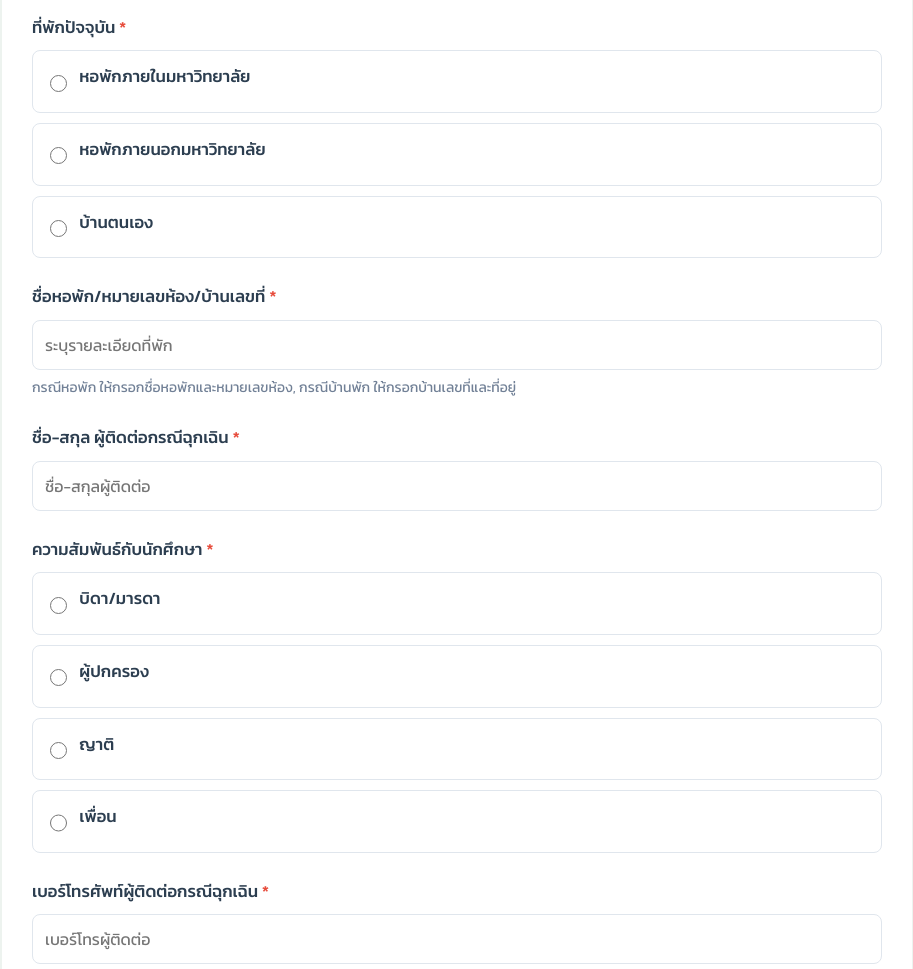
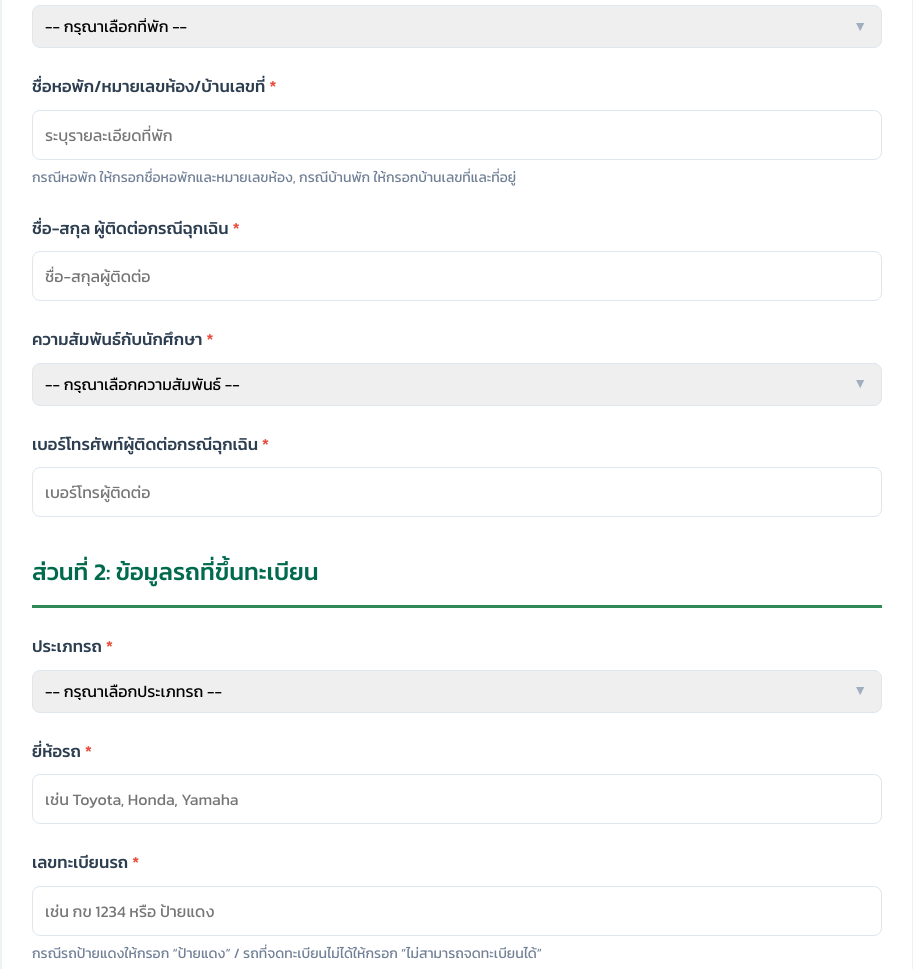
Before and after one commit to DSSDWU/wuvahicle-register, a plain HTML site: page index.html in a window 1280 px wide. Shown: the part 796-1765 px from the top of the page, without its empty margins (183-1096 px from the left). Drawn offline with Linux system fonts and the light colour scheme; some packages are replaced by stand-ins of ours; a script that the page names is missing.

Commit message:
Update index.html

```diff
--- a/index.html
+++ b/index.html
@@ -50,7 +50,7 @@
         }
 
         .header img {
-            max-width: 180px; /* Adjusted logo size */
+            max-width: 120px; /* Further adjusted logo size */
             height: auto;
             margin-bottom: 10px;
         }
@@ -300,19 +300,16 @@
                     <label for="phone" class="required">เบอร์โทรศัพท์</label>
                     <input type="tel" id="phone" name="phone" required pattern="0\d{9}" title="กรุณากรอกเบอร์โทรศัพท์ 10 หลัก และขึ้นต้นด้วย 0" placeholder="เช่น 0812345678">
                 </div>
+                <!-- Changed to Dropdown -->
                 <div class="form-group">
-                    <label class="required">ที่พักปัจจุบัน</label>
-                    <div class="radio-group">
-                        <input type="radio" id="dorm-in" name="residence" value="หอพักภายในมหาวิทยาลัย" required>
-                        <label for="dorm-in">หอพักภายในมหาวิทยาลัย</label>
-                    </div>
-                    <div class="radio-group">
-                        <input type="radio" id="dorm-out" name="residence" value="หอพักภายนอกมหาวิทยาลัย">
-                        <label for="dorm-out">หอพักภายนอกมหาวิทยาลัย</label>
-                    </div>
-                    <div class="radio-group">
-                        <input type="radio" id="home" name="residence" value="บ้านตนเอง">
-                        <label for="home">บ้านตนเอง</label>
+                    <label for="residence" class="required">ที่พักปัจจุบัน</label>
+                    <div class="select-container">
+                        <select id="residence" name="residence" required>
+                            <option value="" disabled selected>-- กรุณาเลือกที่พัก --</option>
+                            <option value="หอพักภายในมหาวิทยาลัย">หอพักภายในมหาวิทยาลัย</option>
+                            <option value="หอพักภายนอกมหาวิทยาลัย">หอพักภายนอกมหาวิทยาลัย</option>
+                            <option value="บ้านตนเอง">บ้านตนเอง</option>
+                        </select>
                     </div>
                 </div>
                 <div class="form-group">
@@ -324,24 +321,17 @@
                     <label for="emergencyContactName" class="required">ชื่อ-สกุล ผู้ติดต่อกรณีฉุกเฉิน</label>
                     <input type="text" id="emergencyContactName" name="emergencyContactName" required placeholder="ชื่อ-สกุลผู้ติดต่อ">
                 </div>
-                <!-- Added missing field: Emergency Contact Relation -->
+                <!-- Changed to Dropdown -->
                 <div class="form-group">
-                    <label class="required">ความสัมพันธ์กับนักศึกษา</label>
-                    <div class="radio-group">
-                        <input type="radio" id="rel-parent" name="emergencyRelation" value="บิดา/มารดา" required>
-                        <label for="rel-parent">บิดา/มารดา</label>
-                    </div>
-                    <div class="radio-group">
-                        <input type="radio" id="rel-guardian" name="emergencyRelation" value="ผู้ปกครอง">
-                        <label for="rel-guardian">ผู้ปกครอง</label>
-                    </div>
-                    <div class="radio-group">
-                        <input type="radio" id="rel-relative" name="emergencyRelation" value="ญาติ">
-                        <label for="rel-relative">ญาติ</label>
-                    </div>
-                    <div class="radio-group">
-                        <input type="radio" id="rel-friend" name="emergencyRelation" value="เพื่อน">
-                        <label for="rel-friend">เพื่อน</label>
+                    <label for="emergencyRelation" class="required">ความสัมพันธ์กับนักศึกษา</label>
+                    <div class="select-container">
+                         <select id="emergencyRelation" name="emergencyRelation" required>
+                            <option value="" disabled selected>-- กรุณาเลือกความสัมพันธ์ --</option>
+                            <option value="บิดา/มารดา">บิดา/มารดา</option>
+                            <option value="ผู้ปกครอง">ผู้ปกครอง</option>
+                            <option value="ญาติ">ญาติ</option>
+                            <option value="เพื่อน">เพื่อน</option>
+                        </select>
                     </div>
                 </div>
                  <div class="form-group">
@@ -362,7 +352,6 @@
                         </select>
                     </div>
                 </div>
-                <!-- Added missing field: Vehicle Brand -->
                 <div class="form-group">
                     <label for="brand" class="required">ยี่ห้อรถ</label>
                     <input type="text" id="brand" name="brand" required placeholder="เช่น Toyota, Honda, Yamaha">
```
